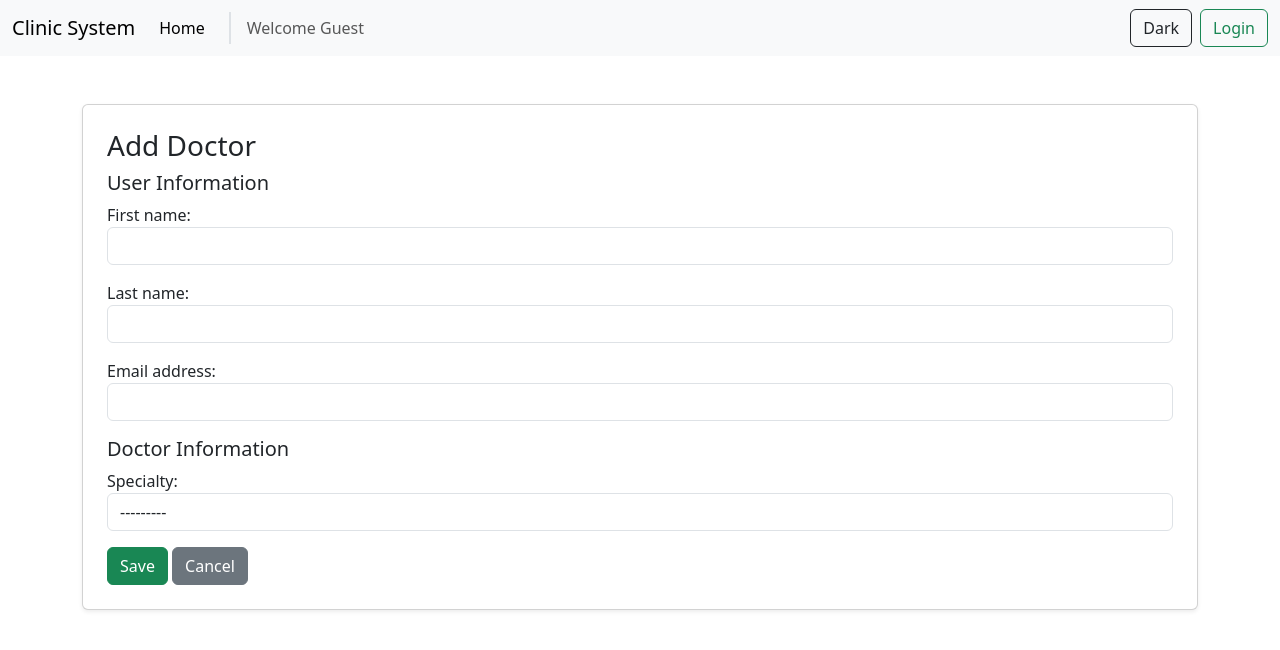
After one commit to xkicken/ClinicSystem, a Django app: page /add_doctor/ in a window 1280 px wide. The commit adds this page. Shown: the top 650 px of the page. Run offline with Django 5.2, Linux system fonts and the light colour scheme; data that the repository does not hold is empty; parts of the project's set-up code (start-up, migrations or seed data) failed here and were passed over.

Commit message:
feat: impletment add doctor for admin

```diff
--- a/ClinicSystem/urls.py
+++ b/ClinicSystem/urls.py
@@ -42,5 +42,7 @@ urlpatterns = [
     # admin
     path('admin_dashboard/', admin_dashboard, name='admin_dashboard'),
     path('doctor/<int:id>/', doctor_view, name='doctor_view'),
-    path('delete_doctor/<int:id>/', delete_doctor, name='delete_doctor')
+    path('delete_doctor/<int:id>/', delete_doctor, name='delete_doctor'),
+    path('add_doctor/', add_doctor, name='add_doctor')
+
 ]
--- a/appointment/views.py
+++ b/appointment/views.py
@@ -263,7 +263,7 @@ def admin_dashboard(request):
 
 def doctor_view(request, id):
     doctor = get_object_or_404(Doctor, id=id)
-    if request.user.groups.filter(name='Admin').exists() is False:
+    if not request.user.groups.filter(name='Admin').exists():
         raise PermissionDenied
 
     edit_mode = request.GET.get('edit') == 'true'
@@ -294,7 +294,34 @@ def doctor_view(request, id):
 
 def delete_doctor(request, id):
     doctor = get_object_or_404(Doctor, id=id)
-    if request.user.groups.filter(name='Admin').exists() is False:
+    if not request.user.groups.filter(name='Admin').exists():
         raise PermissionDenied
     doctor.delete()
     return redirect('admin_dashboard')
+
+def add_doctor(request):
+    if request.method == 'POST':
+        doctor_form = DoctorForm(request.POST)
+        user_form = UserForm(request.POST)
+
+        if doctor_form.is_valid() and user_form.is_valid():
+            user = user_form.save(commit=False)
+            user.save()
+
+            doctor = doctor_form.save(commit=False)
+            doctor.account = user
+            doctor.save()
+
+            from django.contrib.auth.models import Group
+            doctor_group = Group.objects.get(name='Doctor')
+            user.groups.add(doctor_group)
+
+            return redirect('admin_dashboard')
+    else:
+        doctor_form = DoctorForm()
+        user_form = UserForm()
+
+    return render(request, 'appointment/add_doctor.html', {
+        'doctor_form': doctor_form,
+        'user_form': user_form
+    })
--- /dev/null
+++ b/templates/appointment/add_doctor.html
@@ -0,0 +1,25 @@
+{% extends 'appointment/base.html' %}
+
+{% block title %}Add Doctor{% endblock %}
+
+{% block content %}
+    <div class="container mt-5">
+    <div class="card shadow-sm p-4">
+
+        <h3>Add Doctor</h3>
+
+        <form method="POST">
+            {% csrf_token %}
+
+            <h5>User Information</h5>
+            {{ user_form.as_p }}
+
+            <h5>Doctor Information</h5>
+            {{ doctor_form.as_p }}
+
+            <button class="btn btn-success">Save</button>
+            <a href="{% url 'admin_dashboard' %}" class="btn btn-secondary">Cancel</a>
+        </form>
+    </div>
+</div>
+{% endblock %}
--- a/templates/appointment/base.html
+++ b/templates/appointment/base.html
@@ -73,7 +73,7 @@
                     {% if user.is_authenticated %}{% if user.groups.all.0.name == "Admin" %}
                         <li class="nav-item">
                             <a class="nav-link text-success fw-bold link-success link-offset-2 link-underline-opacity-25 link-underline-opacity-100-hover"
-                               href="{% url 'add_patient' %}">+ Add Doctor</a>
+                               href="{% url 'add_doctor' %}">+ Add Doctor</a>
                         </li>
                     {% endif %}{% endif %}
 
```
Also changed, not shown: appointment/forms.py (line endings or trailing spaces).
